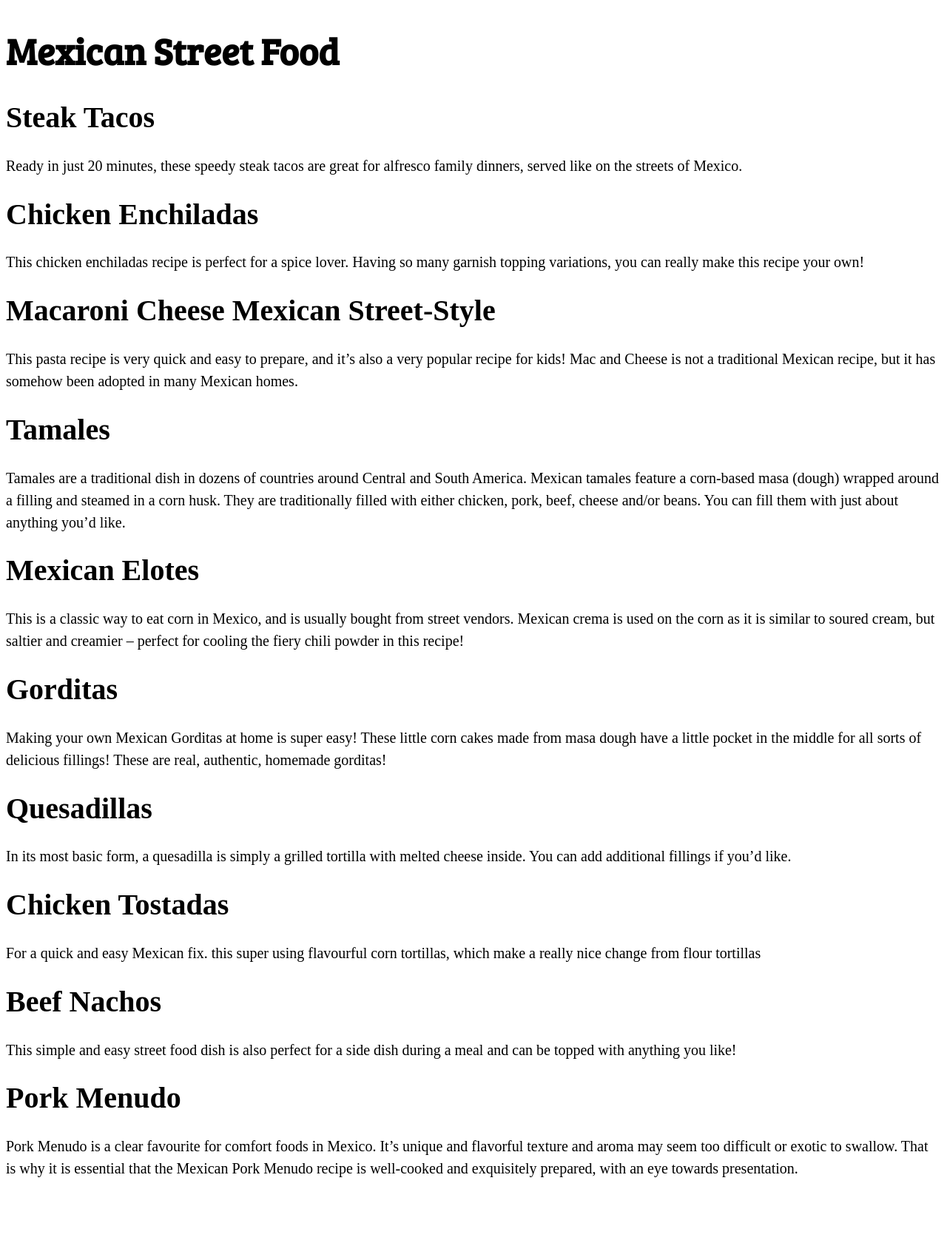
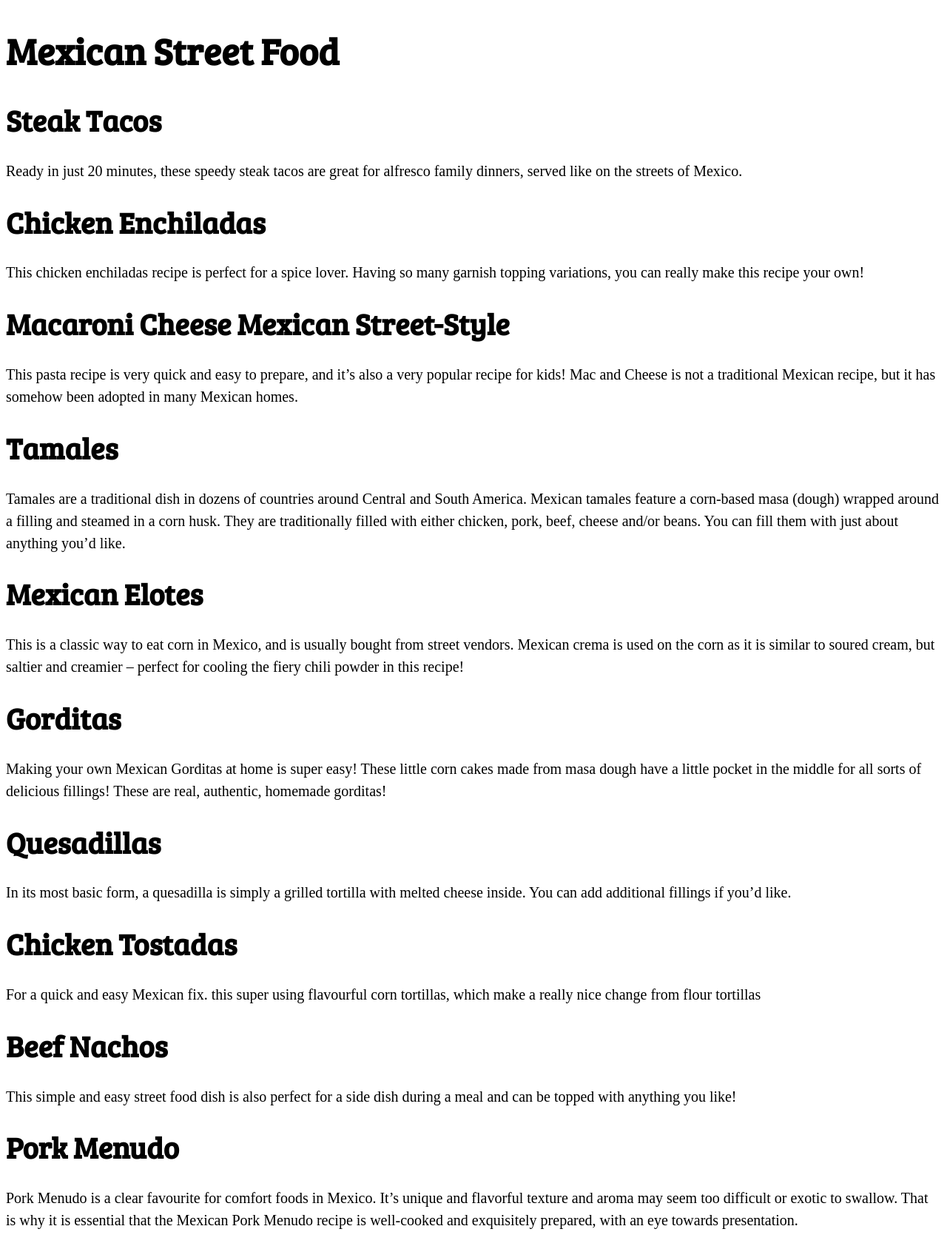
Before and after one commit to amycreates/amycreates.github.io, a Jekyll site: the page built from pages/recipelisting.md, in a window 1280 px wide. Shown: the whole page at 74% size. Built offline with Jekyll 4.4.1, drawn with Linux system fonts in a browser that asks for light colours; before the commit the page ends 1614 px from its top, so only the background shows below that.

Commit message:
Changed font on the main page

```diff
--- a/assets/css/recipes.css
+++ b/assets/css/recipes.css
@@ -100,7 +100,8 @@ hr {
 a {
     color: black;
     text-decoration:none;
-}
+    font-family: 'Bree Serif', serif;
+    }
 
 /* for a menu for all recipes */
 ul.recipes {
```
